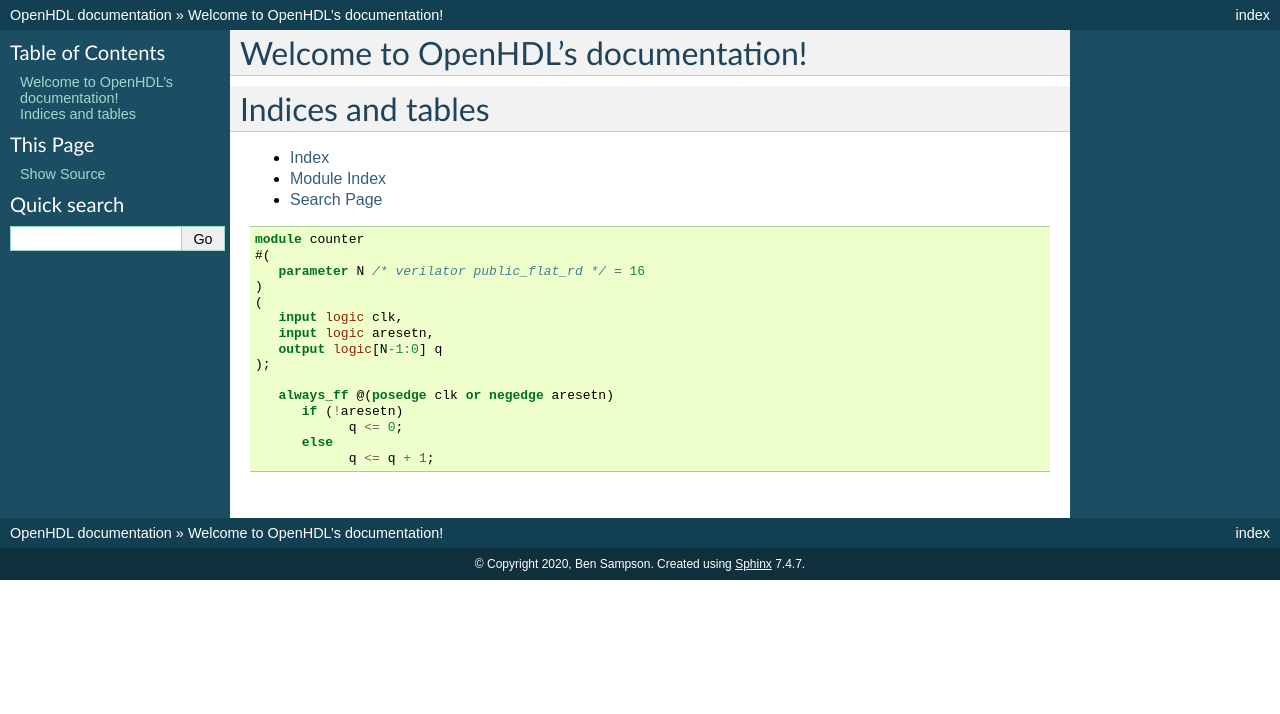
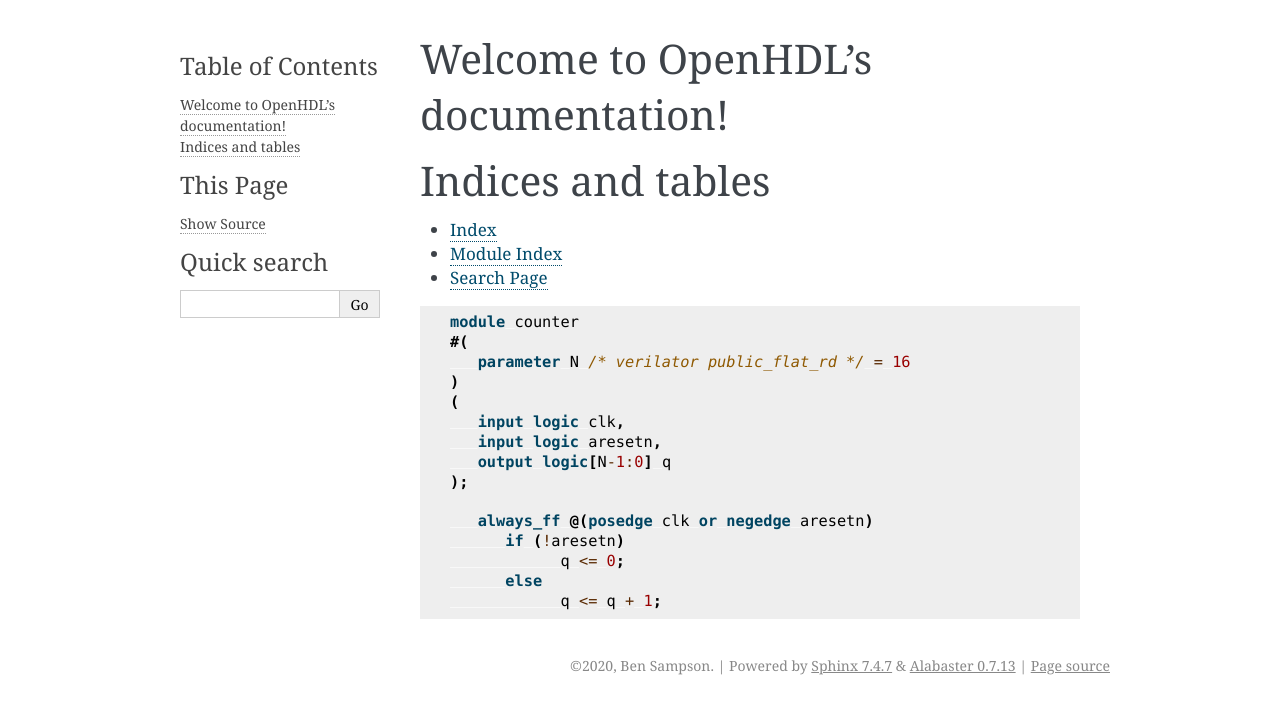
Before and after one commit to bensampson5/libsv, a Sphinx documentation site: the page built from docs/source/index.rst, in a window 1280 px wide. Shown: the top 714 px of the page. Built offline with Sphinx 7.4.7, drawn with Linux system fonts in a browser that asks for light colours.

Commit message:
Comment out sphinx theme

```diff
--- a/docs/source/conf.py
+++ b/docs/source/conf.py
@@ -44,7 +44,7 @@ exclude_patterns = []
 # The theme to use for HTML and HTML Help pages.  See the documentation for
 # a list of builtin themes.
 #
-html_theme = 'default'
+# html_theme = 'alabaster'
 
 # Add any paths that contain custom static files (such as style sheets) here,
 # relative to this directory. They are copied after the builtin static files,
```
